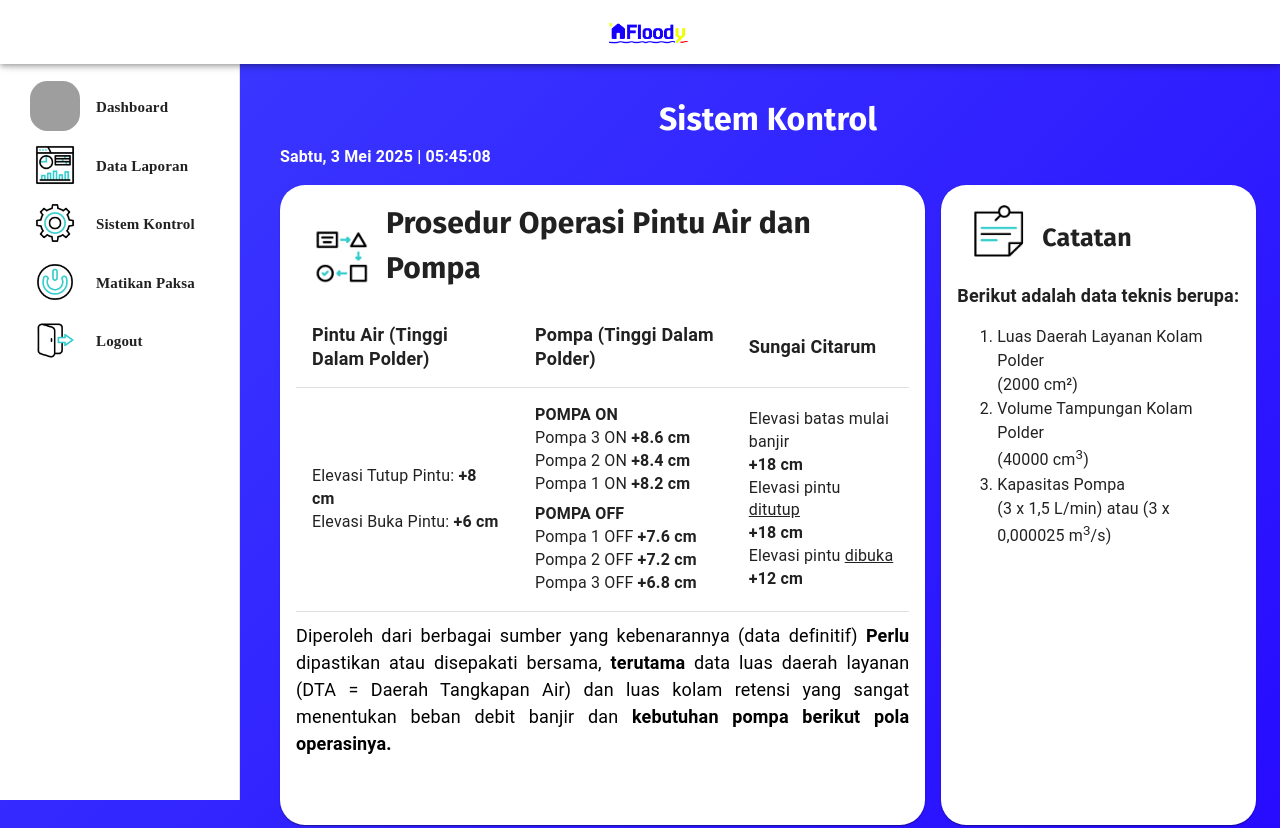
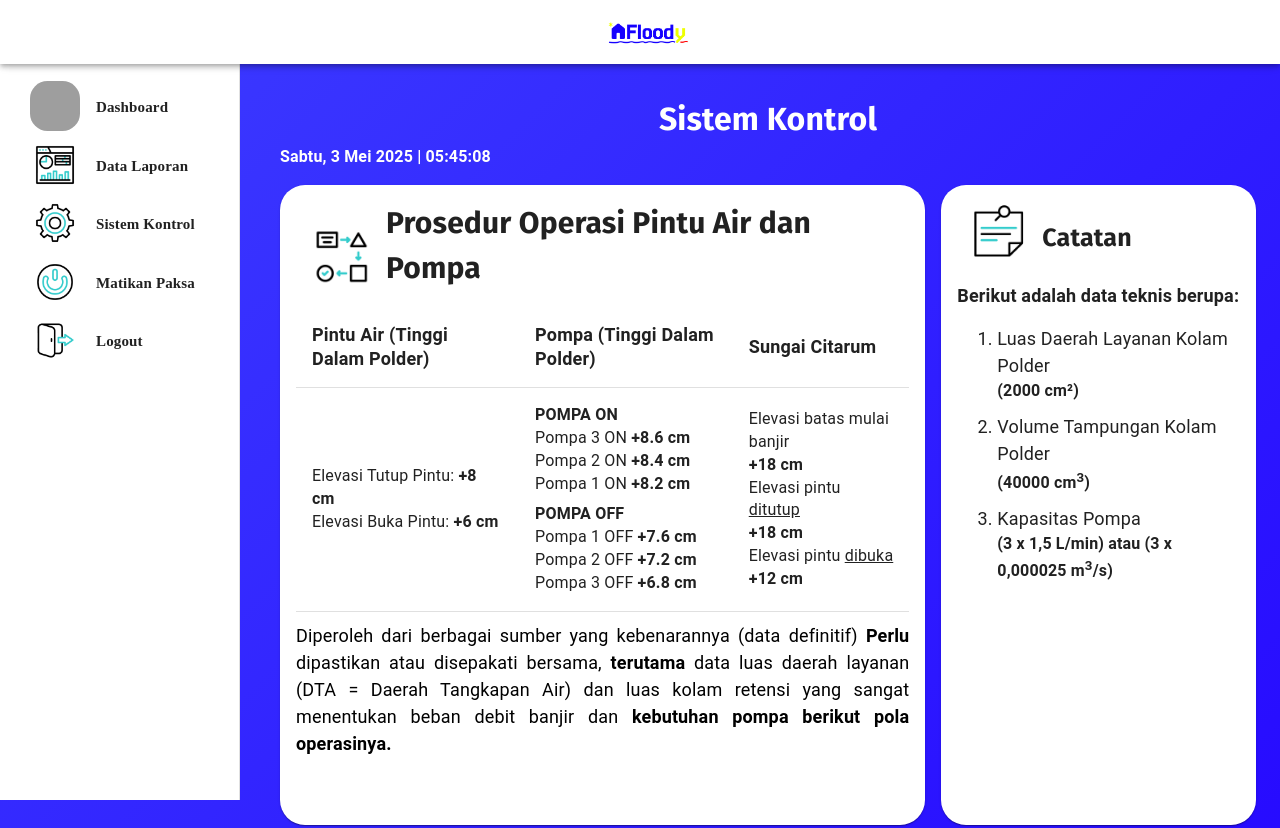
Before and after one commit to LazyCats07/Floody, a React (Create React App) app: page /Controller in a window 1280 px wide. Shown: the top 828 px of the page. Built offline with nearby package versions, Linux system fonts and the light colour scheme; no server answers; the database is empty; sample sign-in values are in the browser's storage; grey boxes are pictures that could not be loaded; some icons are missing.

Commit message:
update ctatan

```diff
--- a/src/components/pages/Controller.jsx
+++ b/src/components/pages/Controller.jsx
@@ -165,12 +165,12 @@ return (
                   <div style={{ marginTop: '25px', fontSize: '18px' }}><b>Berikut adalah data teknis berupa:</b></div>
                   <div>
                     <ol>
-                      <div><li>Luas Daerah Layanan Kolam Polder</li></div>
-                      <div>(2000 cm²)</div>
-                      <div><li>Volume Tampungan Kolam Polder</li></div>
-                      <div>(40000 cm<sup>3</sup>)</div>
-                      <div><li>Kapasitas Pompa</li></div>
-                      <div>(3 x 1,5 L/min) atau (3 x 0,000025 m<sup>3</sup>/s)</div>
+                      <div><li style={{fontSize: '18px' }}>Luas Daerah Layanan Kolam Polder</li></div>
+                      <div><b>(2000 cm²)</b></div>
+                      <div><li style={{fontSize: '18px', marginTop: '10px' }}>Volume Tampungan Kolam Polder</li></div>
+                      <div><b>(40000 cm<sup>3</sup>)</b></div>
+                      <div><li style={{fontSize: '18px', marginTop: '10px' }}>Kapasitas Pompa</li></div>
+                      <div><b>(3 x 1,5 L/min) atau (3 x 0,000025 m<sup>3</sup>/s)</b></div>
                       <div></div>
                     </ol>
                   </div>
```
